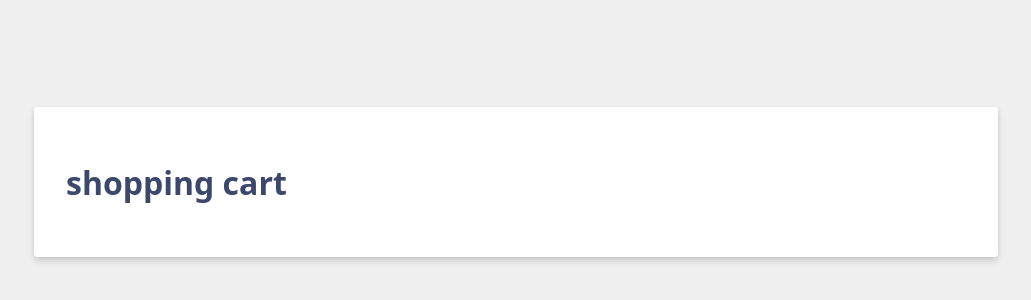
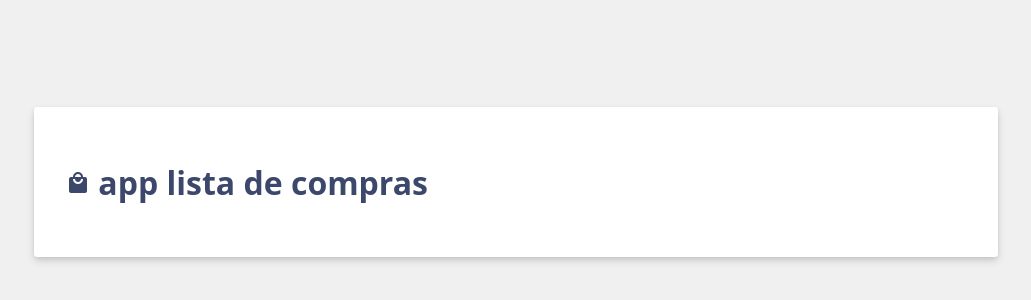
Before and after one commit to Uribe02/dadm__2024B, a Vue app: page / in a window 1280 px wide. Shown: the part 218-518 px from the top of the page, without its empty margins (124-1155 px from the left). Built offline with nearby package versions, Linux system fonts and the light colour scheme.

Commit message:
⭐FEAT:app add a header and icon

```diff
--- a/index.html
+++ b/index.html
@@ -4,6 +4,7 @@
     <meta charset="UTF-8">
     <link rel="icon" href="/favicon.ico">
     <meta name="viewport" content="width=device-width, initial-scale=1.0">
+    <link rel="stylesheet" href="https://fonts.googleapis.com/icon?family=Material+Icons">
     <title>Vite App</title>
   </head>
   <body>
--- a/src/App.vue
+++ b/src/App.vue
@@ -1,10 +1,19 @@
 <script setup>
+import{ref}from'vue';
+const header = ref ('app lista de compras');
 
 </script>
 
 <template>
-<h1>shopping cart </h1>
+
+<h1>
+    <i class="material-icons">local_mall</i>
+    {{ header }}
+    </h1>
 </template>
 
 <style scoped>
+.shopping-cart-icon{
+    font-size:2rem ;
+}
 </style>
```
Also changed, not shown: src/assets/main.css (+3 -1 lines).
